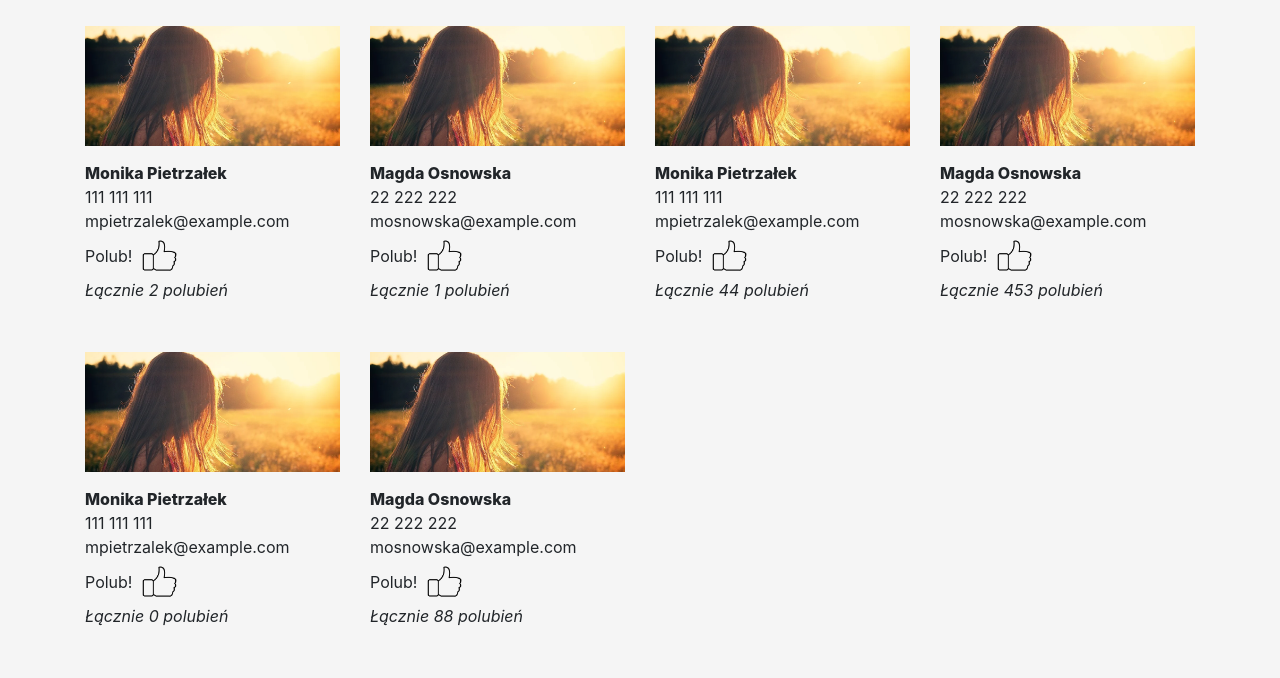
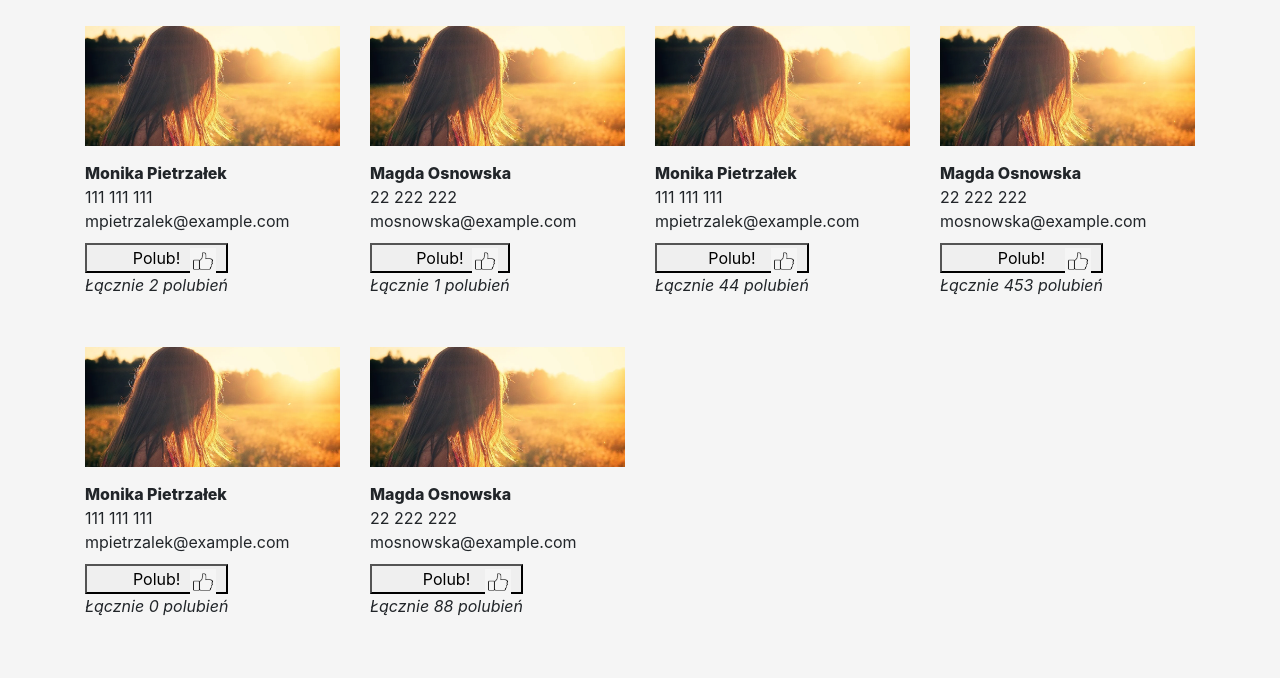
Before and after one commit to Votikk/ksiazka-adresowa-react, a PHP site: page / in a window 1280 px wide. Shown: the part 427-1105 px from the top of the page. After the commit the page ends 1043 px from the top, so only its background shows below. Run offline with PHP 8.4, Linux system fonts and the light colour scheme.

Commit message:
Wyszarzanie przycisku na dodawanie polubienia, poprawka błędu z ponownym kliknięciem na tagi w <button>

```diff
--- a/address-book.js
+++ b/address-book.js
@@ -180,7 +180,9 @@ class ContactItem extends React.Component {
 
   constructor(props) {
     super(props);
-    this.state = {counter: this.props.likes};
+    this.state = {
+      counter: this.props.likes
+    };
   }
 
   render() {
@@ -201,9 +203,10 @@ class ContactItem extends React.Component {
                   {email}
                 </div>
                 <div className="counter">
-                  <div className="add-like" onClick={this.increment.bind(this)}>
-                    <span>Polub! </span><img className="like-btn" src="img/like.jpg"/>
-                  </div>
+                  <button ref="btn" className="add-like" onClick={this.increment.bind(this)}>
+                    Polub!
+                  </button>
+                  <img className="like-btn" src="img/like.jpg"/>
                   <div className="total-likes">
                     Łącznie <output>{this.state.counter}</output> polubień
                   </div>
@@ -219,12 +222,16 @@ class ContactItem extends React.Component {
 
     increment() {
       var likes = parseInt(this.state.counter);
+      if (!(this.refs.btn.setAttribute("disabled", "disabled"))) {
         this.setState({
           counter: likes + 1
-    })
+        });
+      }
+      this.refs.btn.setAttribute("disabled", "disabled");
     }
 
   }
+
 
   class OptionsItem extends React.Component {
     render() {
@@ -237,5 +244,6 @@ class OptionsItem extends React.Component {
     }
   }
 
+
   ReactDOM.render(<App />,
           $("#address-book").get(0));
--- a/custom.css
+++ b/custom.css
@@ -61,6 +61,7 @@ body {
 
 .contacts .single .email {
   word-break: break-all;
+  margin-bottom: 10px;
 }
 
 
@@ -96,18 +97,37 @@ body {
 }
 
 .contacts .single .counter:hover {
-   cursor: pointer;
+  cursor: pointer;
 }
 
-.contacts .single .counter .add-like span {
-  vertical-align: middle;
+.contacts .single .counter {
+  position: relative;
+  display: inline-block;
 }
 
-.contacts .single .counter .add-like img {
-  width: 45px;
-  height: 45px;
+.contacts .single .counter .add-like {
+  display: block;
+  padding-right: 0px;
+  padding-left: 0px;
+  width: 100%;
+}
+
+.contacts .single .counter .add-like #text {
+  color: red;
+}
+
+.contacts .single .counter img {
+  width: 26px;
+  height: 26px;
+  position: absolute;
+  right: 12px;
+  top: 5px;
 }
 
 .contacts .single .counter .total-likes {
   font-style: italic;
 }
+
+.contacts .add-like span {
+  user-select: none
+}
```
Lines whose indentation alone changed are shown as unchanged.
